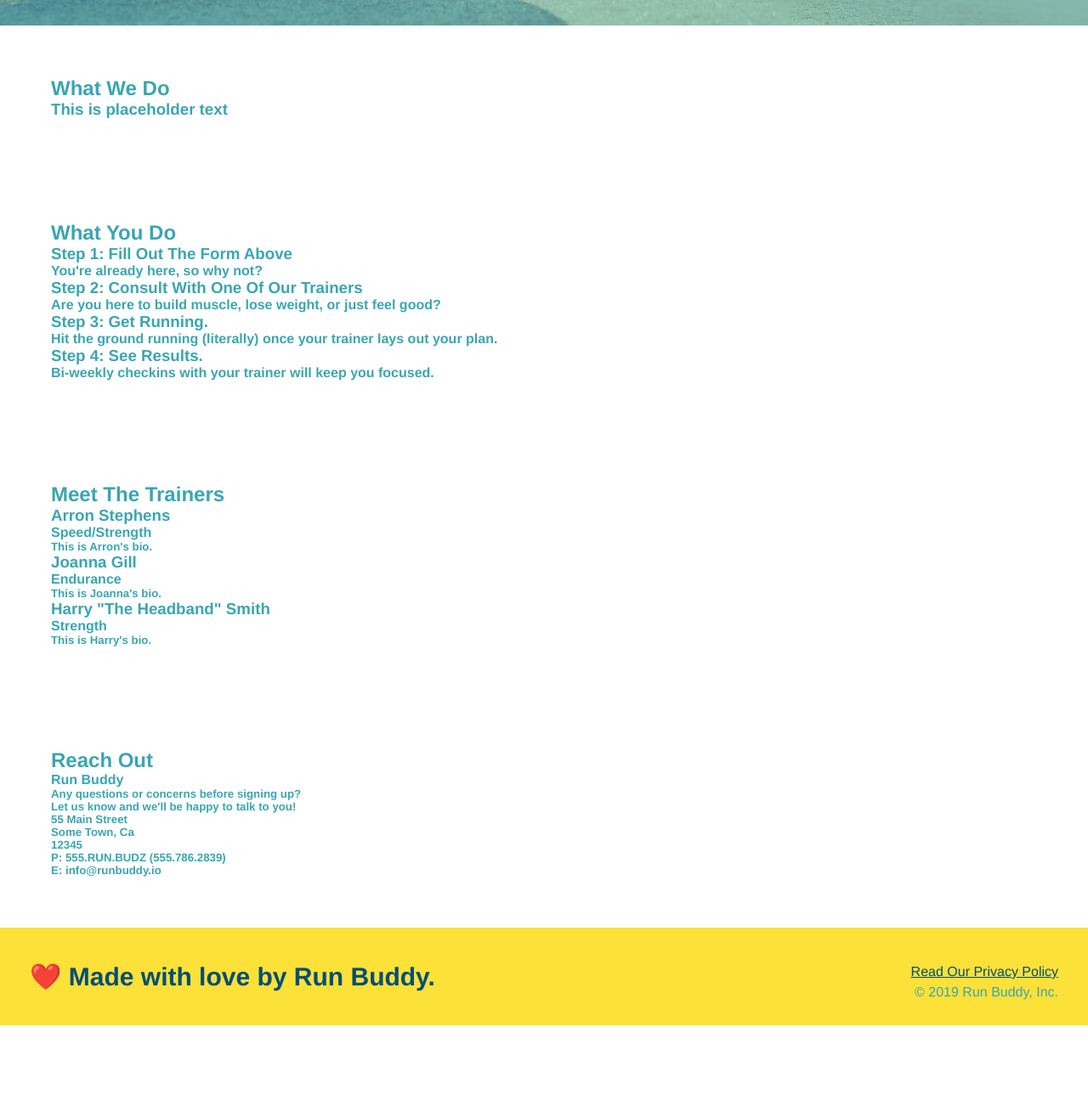
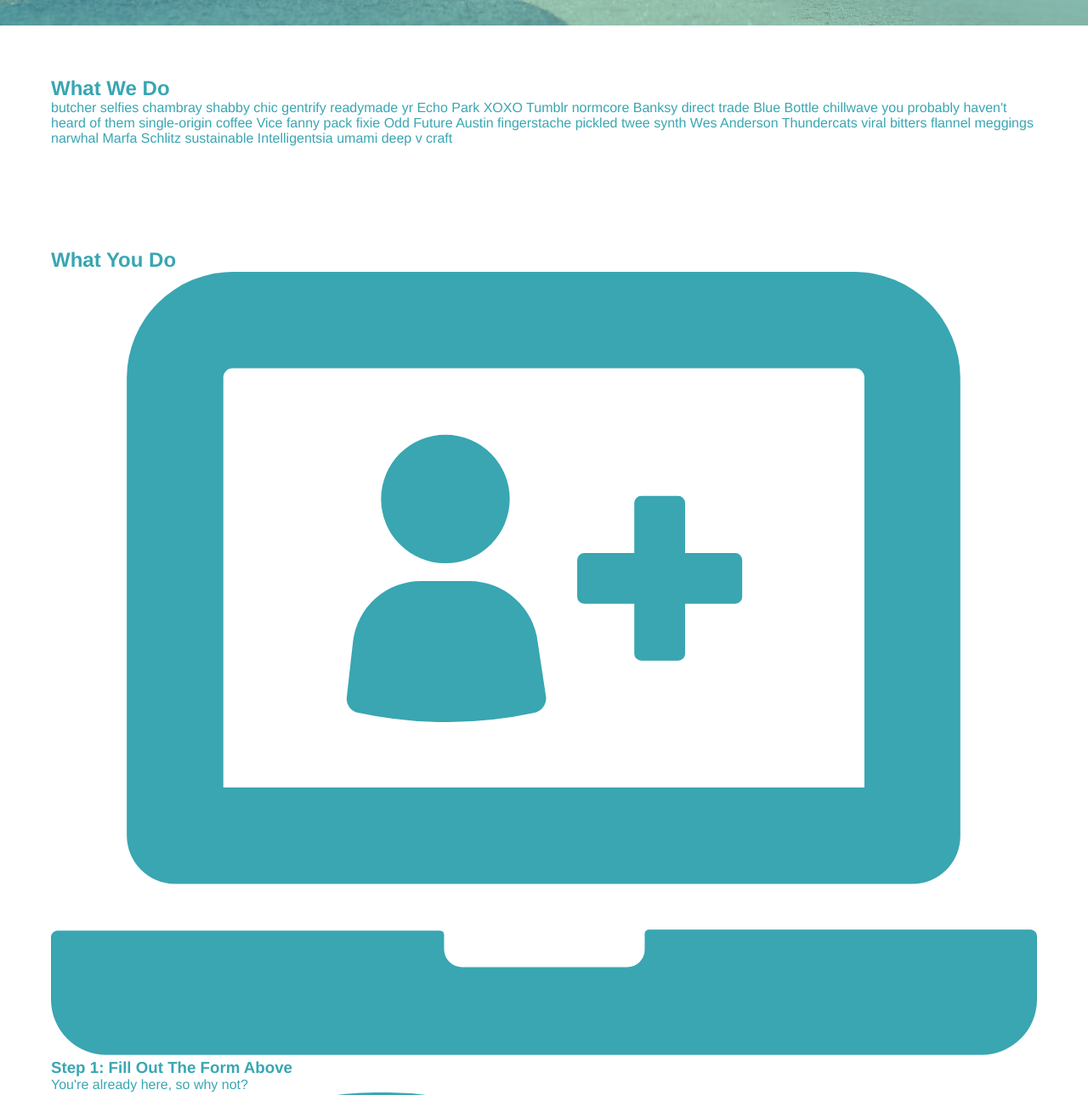
Before and after one commit to mmartinez12/run-buddy, a plain HTML site: page index.html in a window 1280 px wide. Shown: the part 652-1941 px from the top of the page at 85% size. Before the commit the page ends 1859 px from the top, so only its background shows below. Drawn offline with Linux system fonts and the light colour scheme.

Commit message:
add what you do icons

```diff
--- a/index.html
+++ b/index.html
@@ -71,28 +71,44 @@
     </section>
 
     <!--"what we do" section-->
-    <section>
+    <section id="what-we-do">
         <h2>What We Do</h2>
-        <h3>
-            This is placeholder text
-        </h3>
+        <p>
+            butcher selfies chambray shabby chic gentrify readymade yr Echo Park XOXO Tumblr normcore Banksy direct trade Blue Bottle chillwave you probably haven't heard of them single-origin coffee Vice fanny pack fixie Odd Future Austin fingerstache pickled twee synth Wes Anderson Thundercats viral bitters flannel meggings narwhal Marfa Schlitz sustainable Intelligentsia umami deep v craft
+        </p>
     </section>
 
      <!--"what you do" section-->
-     <section>
+     <section id="what-you-do">
         <h2>What You Do</h2>
-        <h3>Step 1: Fill Out The Form Above</h3>
-        <h4>You're already here, so why not?</h4>
-        <h3>Step 2: Consult With One Of Our Trainers</h3>
-        <h4>Are you here to build muscle, lose weight, or just feel good?</h4>
-        <h3>Step 3: Get Running.</h3>
-        <h4>Hit the ground running (literally) once your trainer lays out your plan.</h4>
-        <h3>Step 4: See Results.</h3>
-        <h4>Bi-weekly checkins with your trainer will keep you focused.</h4>
+        <div>
+            <!-- insert this img element -->
+            <img src="./assets/images/step-1.svg" alt="" />
+            <h3>Step 1: Fill Out The Form Above</h3>
+            <p>You're already here, so why not?</p>
+        </div>
+        <div>
+            <!-- insert this img element -->
+        <img src="./assets/images/step-2.svg" alt="" />
+            <h3>Step 2: Consult With One Of Our Trainers</h3>
+            <p>Are you here to build muscle, lose weight, or just feel good?</p>
+        </div>
+        <div>
+            <!-- insert this img element -->
+            <img src="./assets/images/step-3.svg" alt="" />
+            <h3>Step 3: Get Running.</h3>
+            <p>Hit the ground running (literally) once your trainer lays out your plan.</p>
+        </div>
+        <div>
+            <!-- insert this img element -->
+            <img src="./assets/images/step-4.svg" alt="" />
+            <h3>Step 4: See Results.</h3>
+            <p>Bi-weekly checkins with your trainer will keep you focused.</p>
+        </div>
     </section>
 
      <!--"meet the trainers" section-->
-     <section>
+     <section id="your-trainers">
         <h2>Meet The Trainers</h2>
         <h3>Arron Stephens</h3>
         <h4>Speed/Strength</h4>
@@ -106,7 +122,7 @@
     </section>
 
      <!--"reach out" section-->
-     <section>
+     <section id="reach-out">
         <h2>Reach Out</h2>
         <h4>Run Buddy</h4>
         <h5>
```
Also changed, not shown: assets/images/step-1.svg (added), assets/images/step-2.svg (added), assets/images/step-3.svg (added), assets/images/step-4.svg (added).
